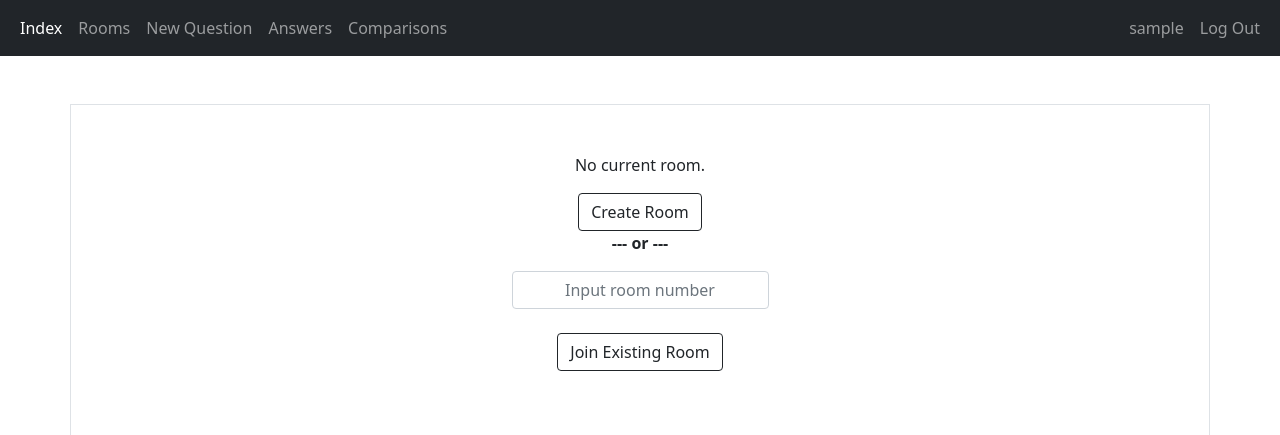
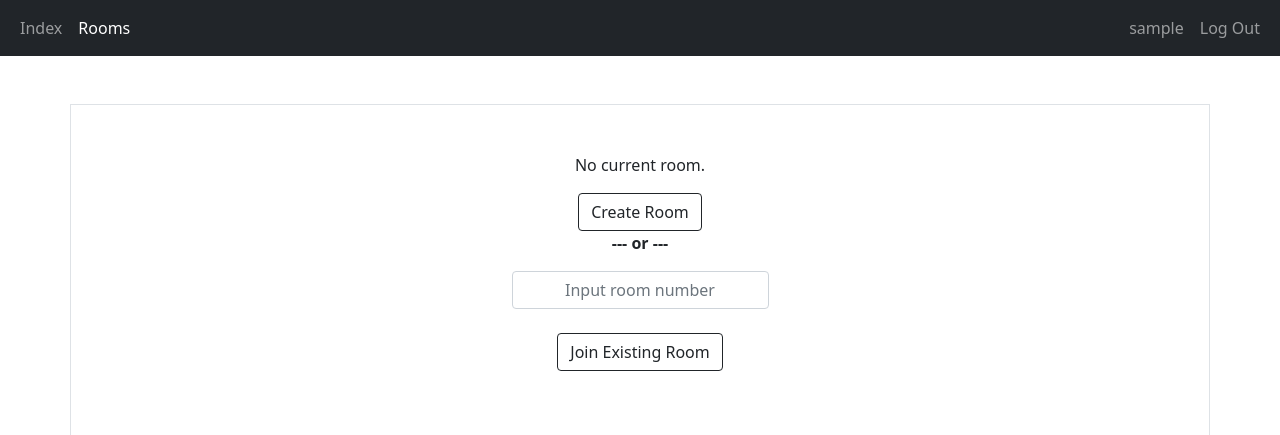
Before and after one commit to gbwilliamson4/QuestionAnswerApp, a Django app: page /rooms/ in a window 1280 px wide. Shown: the top 435 px of the page. Run offline with Django 4.2, Linux system fonts and the light colour scheme; the visitor is signed in with stand-in values (Sample User, id 1); data that the repository does not hold is empty; some libraries are stand-ins or nearby versions.

Commit message:
Hid certain things on navbar if user is not part of a room. Also added javascript to highlight navbar based on current page.

```diff
--- a/thegame/models.py
+++ b/thegame/models.py
@@ -5,6 +5,11 @@ from django.contrib.auth.models import User
 class Room(models.Model):
     room_number = models.IntegerField()
     user = models.ManyToManyField(User, default=None, blank=True, null=True)
+
+    # class Meta:
+    #     constraints = [
+    #         models.UniqueConstraint(fields=['room_number', 'user'], name='one room at a time per user')
+    #     ]
 
     def __str__(self):
         return str(self.room_number)
--- a/thegame/templates/thegame/base.html
+++ b/thegame/templates/thegame/base.html
@@ -3,21 +3,24 @@
   <div class="container-fluid">
     <ul class="navbar-nav">
       <li class="nav-item">
-        <a class="nav-link active" href="{% url 'index' %}">Index</a>
+        <a id="index" class="nav-link" href="{% url 'index' %}">Index</a>
       </li>
       {% if request.user.is_authenticated %}
       <li class="nav-item">
-        <a class="nav-link" href="{% url 'rooms' %}">Rooms</a>
+        <a id="rooms" class="nav-link" href="{% url 'rooms' %}">Rooms</a>
+      </li>
+      {% if request.user.room_set.first %}
+      <li class="nav-item">
+        <a id="new-question" class="nav-link" href="{% url 'new-question' %}">New Question</a>
       </li>
       <li class="nav-item">
-        <a class="nav-link" href="{% url 'new-question' %}">New Question</a>
+        <a id="answers" class="nav-link" href="{% url 'answers' %}">Answers</a>
       </li>
       <li class="nav-item">
-        <a class="nav-link" href="{% url 'answers' %}">Answers</a>
+        <a id="comparisons" class="nav-link" href="{% url 'comparing' %}">Comparisons</a>
       </li>
-      <li class="nav-item">
-        <a class="nav-link" href="{% url 'comparing' %}">Comparisons</a>
-      </li>
+      {% endif %}
+
     </ul>
     <ul class="navbar-nav ml-auto">
       <li class="nav-item">
@@ -28,10 +31,10 @@
       </li>
       {% else %}
       <li class="nav-item">
-        <a class="nav-link" href="{% url 'login' %}">Log In</a>
+        <a id="login" class="nav-link" href="{% url 'login' %}">Log In</a>
       </li>
       <li class="nav-item">
-        <a class="nav-link" href="{% url 'signup' %}">Sign Up</a>
+        <a id="signup" class="nav-link" href="{% url 'signup' %}">Sign Up</a>
       </li>
       {% endif %}
     </ul>
--- a/thegame/templates/thegame/rooms.html
+++ b/thegame/templates/thegame/rooms.html
@@ -1,6 +1,6 @@
 {% extends "thegame/base.html" %}
 {% block content %}
-
+<body onload="addActiveCLass()">
 <div class="container p-5 my-5 text-center border">
     {% if rooms %}
     {% for room in rooms %}
@@ -51,5 +51,11 @@
         <p>No room history to show.</p>
     {% endif %}
 </div>
-
+</body>
+<script>
+function addActiveCLass() {
+    var element = document.getElementById("rooms");
+    element.classList.add("active");
+}
+</script>
 {% endblock content %}
--- a/thegame/views.py
+++ b/thegame/views.py
@@ -1,5 +1,8 @@
 from django.http import HttpResponse
 from django.shortcuts import render, redirect
+from psycopg2 import IntegrityError
+from sqlite3 import IntegrityError
+
 from .forms import *
 from .models import *
 from django.urls import reverse
@@ -47,8 +50,7 @@ def new_question(request):
     """Add a new question."""
     # Get room num and questions in that room.
     room_num = request.user.room_set.first()
-    room_num_id = room_num.pk
-    questions = Question.objects.filter(room=room_num_id)
+    questions = Question.objects.filter(room=room_num)
     context = {'questions': questions}
     return render(request, 'thegame/new-question.html', context)
 
@@ -56,9 +58,13 @@ def new_question(request):
 @login_required
 def save_question(request):
     room_num = request.user.room_set.first()
-    question_txt = request.POST['question']
-    question = Question(room=room_num, question=question_txt)
-    question.save()
+    if room_num is None:
+        return redirect('new-question')
+    # Send Message saying you need to join a room first or something.
+    else:
+        question_txt = request.POST['question']
+        question = Question(room=room_num, question=question_txt)
+        question.save()
     return redirect('new-question')
 
 
@@ -142,14 +148,31 @@ def leave_room(request):
 def join_room(request):
     # get the desired room number from the form, get current user, add user to Room model via foreign key.
     num = request.POST['room-num']
-    num = int(num)  # make sure that its an integer.
-    user = request.user
-    room = Room.objects.filter(room_number=num)
-    room = room[0]
-    room.user.add(user)
-    room.save()
-    log_room_history(room, user)
-    return redirect('rooms')
+
+    # Run a query to see if this room num exists.
+    # temp = Room.objects.get(room_number=num)
+    try:
+        if Room.objects.filter(room_number=num).exists():
+            exists = True
+        else:
+            exists = False
+    except ValueError:
+        # This likely means they passed through an empty string.
+        exists = False
+
+    if not exists:
+        # They are trying to join a room that doesnt exist.
+        # Send Message that they need to create a room or something
+        return redirect('rooms')
+
+    else:
+        user = request.user
+        room = Room.objects.filter(room_number=num)
+        room = room[0]
+        room.user.add(user)
+        room.save()
+        log_room_history(room, user)
+        return redirect('rooms')
 
 
 def log_room_history(room, user):
@@ -167,10 +190,14 @@ def delete_unused_rooms():
     unused_rooms = Room.objects.all()
     print('unused rooms:', unused_rooms)
 
+# ***** Testing below this line *****
+import os
 
-import os
+
 @login_required
 def testing(request):
+    verified = verify_user_room(request)
+    print(verified)
     # delete_unused_rooms()
     # print('os.getcwd():', os.getcwd())
     cwd = os.getcwd()
@@ -186,3 +213,6 @@ def testing(request):
 
     context = {'info': info, 'cwd': cwd}
     return render(request, 'thegame/tests.html', context)
+
+
+    # Users shouldnt be able to be in more than one room at a time... but can they?
```
Also changed, not shown: gameofchampions/settings.py (+0 -11 lines), thegame/templates/thegame/answers.html (+12 -2 lines), thegame/templates/thegame/comparing.html (+13 -1 lines), thegame/templates/thegame/index.html (+7 -2 lines), thegame/templates/thegame/login.html (+8 -1 lines), thegame/templates/thegame/new-question.html (+12 -3 lines), thegame/templates/thegame/signup.html (+8 -2 lines).
